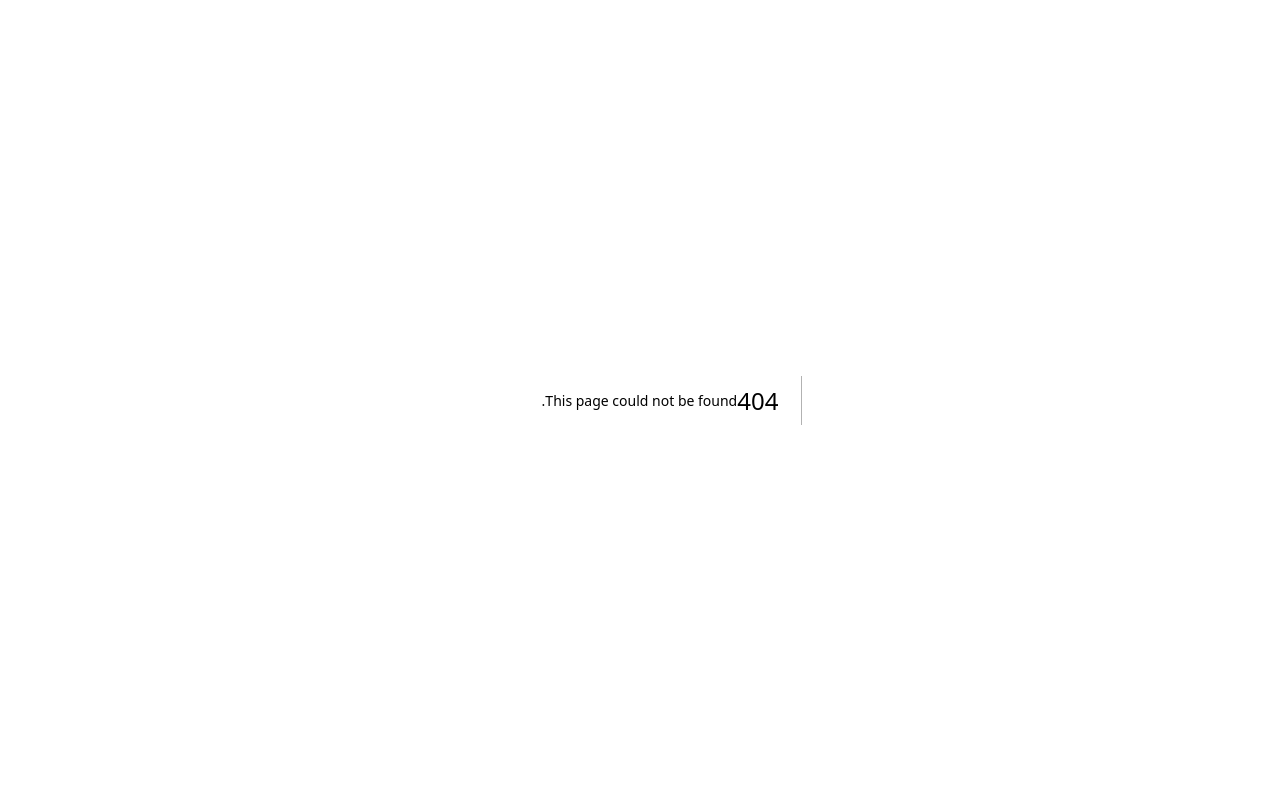
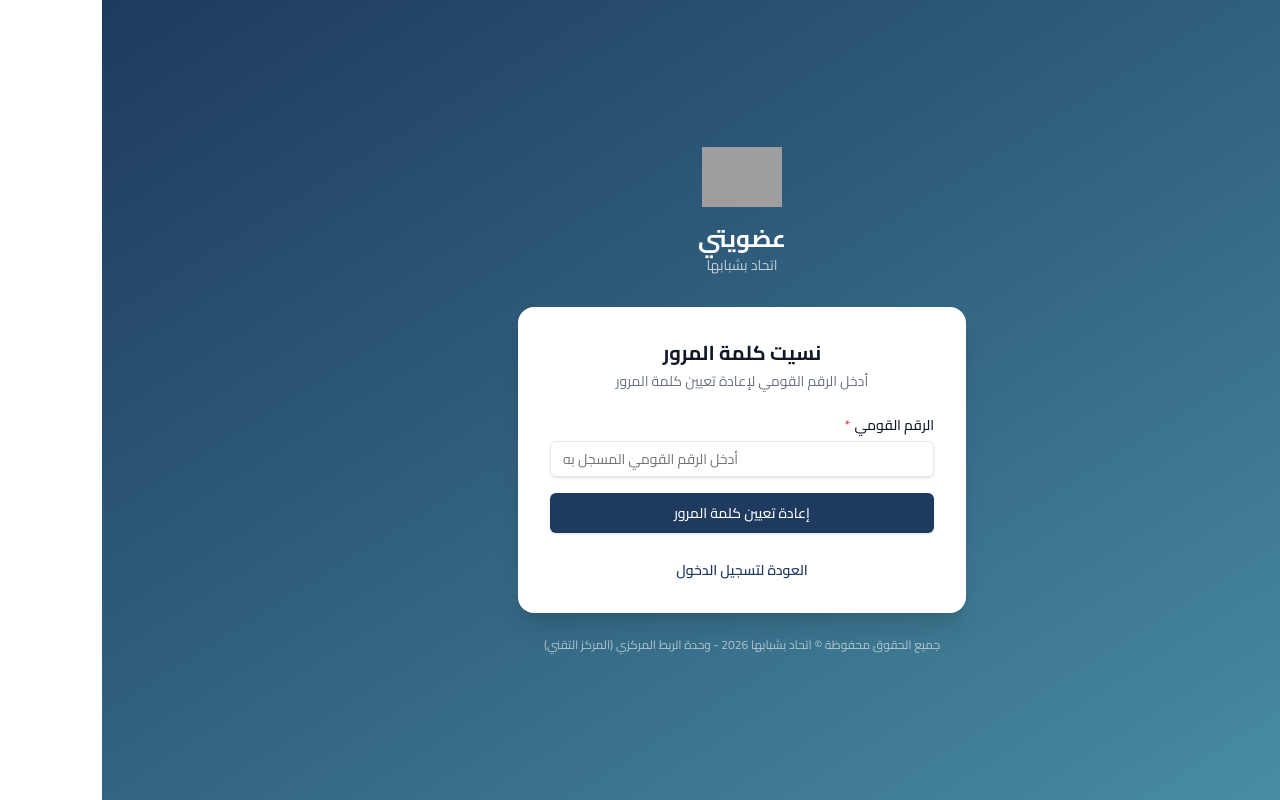
Before and after one commit to 0x3b3fc/etihad-membership, a Next.js app: page /login/forgot-password in a window 1280 px wide. Before the commit this address had no page. Built offline with nearby package versions, Linux system fonts and the light colour scheme; grey boxes are pictures that could not be loaded.

Commit message:
Add password reset feature for members
Implemented a backend API route for resetting member passwords by national ID and a new frontend page for the forgot password flow. Updated the login page to include a link to the forgot password page.

```diff
--- /dev/null
+++ b/app/api/member/reset-password/route.ts
@@ -0,0 +1,57 @@
+import { NextRequest, NextResponse } from "next/server";
+import { prisma } from "@/lib/prisma";
+import bcrypt from "bcryptjs";
+import crypto from "crypto";
+
+function generatePassword(): string {
+  return crypto.randomBytes(8).toString("hex"); // 16 characters
+}
+
+export async function POST(request: NextRequest) {
+  try {
+    const { nationalId } = await request.json();
+
+    if (!nationalId) {
+      return NextResponse.json(
+        { success: false, message: "الرقم القومي مطلوب" },
+        { status: 400 }
+      );
+    }
+
+    // Find member by national ID
+    const member = await prisma.member.findUnique({
+      where: { nationalId },
+    });
+
+    if (!member) {
+      return NextResponse.json(
+        { success: false, message: "الرقم القومي غير مسجل في النظام" },
+        { status: 404 }
+      );
+    }
+
+    // Generate new password
+    const newPassword = generatePassword();
+    const hashedPassword = await bcrypt.hash(newPassword, 12);
+
+    // Update member's password
+    await prisma.member.update({
+      where: { id: member.id },
+      data: { password: hashedPassword },
+    });
+
+    return NextResponse.json({
+      success: true,
+      message: "تم إعادة تعيين كلمة المرور بنجاح",
+      newPassword,
+      memberNumber: member.memberNumber,
+      fullName: member.fullNameAr,
+    });
+  } catch (error) {
+    console.error("Password reset error:", error);
+    return NextResponse.json(
+      { success: false, message: "حدث خطأ أثناء إعادة تعيين كلمة المرور" },
+      { status: 500 }
+    );
+  }
+}
--- /dev/null
+++ b/app/login/forgot-password/page.tsx
@@ -0,0 +1,192 @@
+"use client";
+
+import { useState } from "react";
+import Link from "next/link";
+import Image from "next/image";
+import Input from "@/components/ui/Input";
+import Button from "@/components/ui/Button";
+
+export default function ForgotPasswordPage() {
+  const [nationalId, setNationalId] = useState("");
+  const [error, setError] = useState("");
+  const [isLoading, setIsLoading] = useState(false);
+  const [result, setResult] = useState<{
+    success: boolean;
+    newPassword?: string;
+    memberNumber?: string;
+    fullName?: string;
+  } | null>(null);
+
+  const handleSubmit = async (e: React.FormEvent) => {
+    e.preventDefault();
+    setError("");
+    setResult(null);
+    setIsLoading(true);
+
+    try {
+      const response = await fetch("/api/member/reset-password", {
+        method: "POST",
+        headers: { "Content-Type": "application/json" },
+        body: JSON.stringify({ nationalId }),
+      });
+
+      const data = await response.json();
+
+      if (!data.success) {
+        setError(data.message || "حدث خطأ أثناء إعادة تعيين كلمة المرور");
+        return;
+      }
+
+      setResult({
+        success: true,
+        newPassword: data.newPassword,
+        memberNumber: data.memberNumber,
+        fullName: data.fullName,
+      });
+    } catch {
+      setError("حدث خطأ أثناء إعادة تعيين كلمة المرور");
+    } finally {
+      setIsLoading(false);
+    }
+  };
+
+  return (
+    <div className="min-h-screen bg-gradient-to-br from-[#1e3a5f] to-[#4a90a4] flex items-center justify-center p-4">
+      <div className="w-full max-w-md">
+        {/* Logo */}
+        <div className="text-center mb-8">
+          <Link href="/" className="inline-flex flex-col items-center">
+            <Image
+              src="https://res.cloudinary.com/det1gfcko/image/upload/v1768060031/d5df2f10-7e43-4d9f-8509-4ec203636719-copied-media_2_ssq0wg.png"
+              alt="عضويتي"
+              width={80}
+              height={80}
+              className="mb-4"
+            />
+            <h1 className="text-2xl font-bold text-white">عضويتي</h1>
+            <p className="text-white/70 text-sm">اتحاد بشبابها</p>
+          </Link>
+        </div>
+
+        {/* Card */}
+        <div className="bg-white rounded-2xl shadow-xl p-6 sm:p-8">
+          {!result ? (
+            <>
+              <div className="text-center mb-6">
+                <h2 className="text-xl font-bold text-gray-900">نسيت كلمة المرور</h2>
+                <p className="text-gray-500 text-sm mt-1">
+                  أدخل الرقم القومي لإعادة تعيين كلمة المرور
+                </p>
+              </div>
+
+              {error && (
+                <div className="mb-4 p-3 bg-red-50 border border-red-200 rounded-lg text-red-700 text-sm text-center">
+                  {error}
+                </div>
+              )}
+
+              <form onSubmit={handleSubmit} className="space-y-4">
+                <Input
+                  label="الرقم القومي"
+                  type="text"
+                  placeholder="أدخل الرقم القومي المسجل به"
+                  value={nationalId}
+                  onChange={(e) => setNationalId(e.target.value)}
+                  maxLength={14}
+                  dir="ltr"
+                  className="text-left"
+                  required
+                />
+
+                <Button
+                  type="submit"
+                  size="lg"
+                  className="w-full"
+                  isLoading={isLoading}
+                >
+                  إعادة تعيين كلمة المرور
+                </Button>
+              </form>
+
+              <div className="mt-6 text-center">
+                <Link
+                  href="/login"
+                  className="text-[#1e3a5f] font-semibold hover:underline text-sm"
+                >
+                  العودة لتسجيل الدخول
+                </Link>
+              </div>
+            </>
+          ) : (
+            <>
+              <div className="text-center mb-6">
+                <div className="w-16 h-16 bg-green-100 rounded-full flex items-center justify-center mx-auto mb-4">
+                  <svg
+                    xmlns="http://www.w3.org/2000/svg"
+                    className="h-8 w-8 text-green-600"
+                    fill="none"
+                    viewBox="0 0 24 24"
+                    stroke="currentColor"
+                    strokeWidth={2}
+                  >
+                    <path
+                      strokeLinecap="round"
+                      strokeLinejoin="round"
+                      d="M5 13l4 4L19 7"
+                    />
+                  </svg>
+                </div>
+                <h2 className="text-xl font-bold text-gray-900">
+                  تم إعادة تعيين كلمة المرور
+                </h2>
+                <p className="text-gray-500 text-sm mt-1">
+                  يرجى حفظ كلمة المرور الجديدة
+                </p>
+              </div>
+
+              <div className="space-y-4">
+                <div className="bg-gray-50 rounded-lg p-4">
+                  <p className="text-gray-500 text-xs mb-1">اسم العضو</p>
+                  <p className="font-semibold text-gray-900">{result.fullName}</p>
+                </div>
+
+                <div className="bg-gray-50 rounded-lg p-4">
+                  <p className="text-gray-500 text-xs mb-1">رقم العضوية</p>
+                  <p className="font-semibold text-gray-900 font-mono" dir="ltr">
+                    {result.memberNumber}
+                  </p>
+                </div>
+
+                <div className="bg-[#1e3a5f] rounded-lg p-4">
+                  <p className="text-white/70 text-xs mb-1">كلمة المرور الجديدة</p>
+                  <p className="font-bold text-white text-xl font-mono tracking-wider" dir="ltr">
+                    {result.newPassword}
+                  </p>
+                </div>
+
+                <div className="bg-yellow-50 border border-yellow-200 rounded-lg p-3">
+                  <p className="text-yellow-800 text-sm text-center">
+                    احفظ كلمة المرور الجديدة في مكان آمن
+                  </p>
+                </div>
+              </div>
+
+              <div className="mt-6">
+                <Link href="/login">
+                  <Button size="lg" className="w-full">
+                    تسجيل الدخول الآن
+                  </Button>
+                </Link>
+              </div>
+            </>
+          )}
+        </div>
+
+        {/* Footer */}
+        <p className="text-center text-white/60 text-xs mt-6">
+          جميع الحقوق محفوظة © اتحاد بشبابها 2026 - وحدة الربط المركزي (المركز التقني)
+        </p>
+      </div>
+    </div>
+  );
+}
--- a/app/login/page.tsx
+++ b/app/login/page.tsx
@@ -106,7 +106,16 @@ export default function MemberLoginPage() {
             </Button>
           </form>
 
-          <div className="mt-6 text-center">
+          <div className="mt-4 text-center">
+            <Link
+              href="/login/forgot-password"
+              className="text-gray-500 hover:text-[#1e3a5f] text-sm"
+            >
+              نسيت كلمة المرور؟
+            </Link>
+          </div>
+
+          <div className="mt-4 text-center">
             <p className="text-gray-500 text-sm">
               ليس لديك حساب؟{" "}
               <Link href="/" className="text-[#1e3a5f] font-semibold hover:underline">
```
